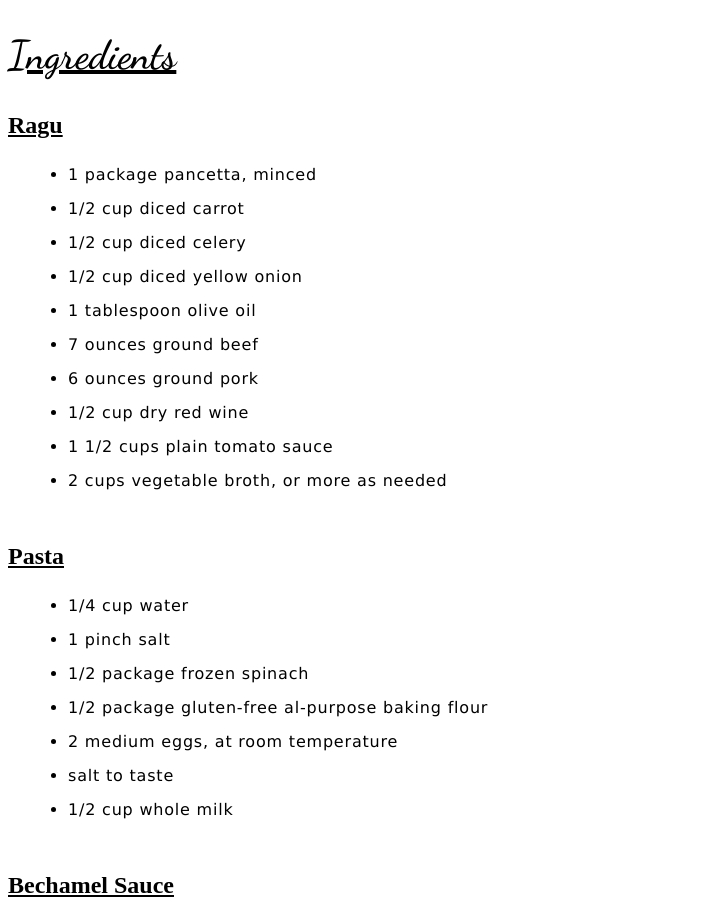
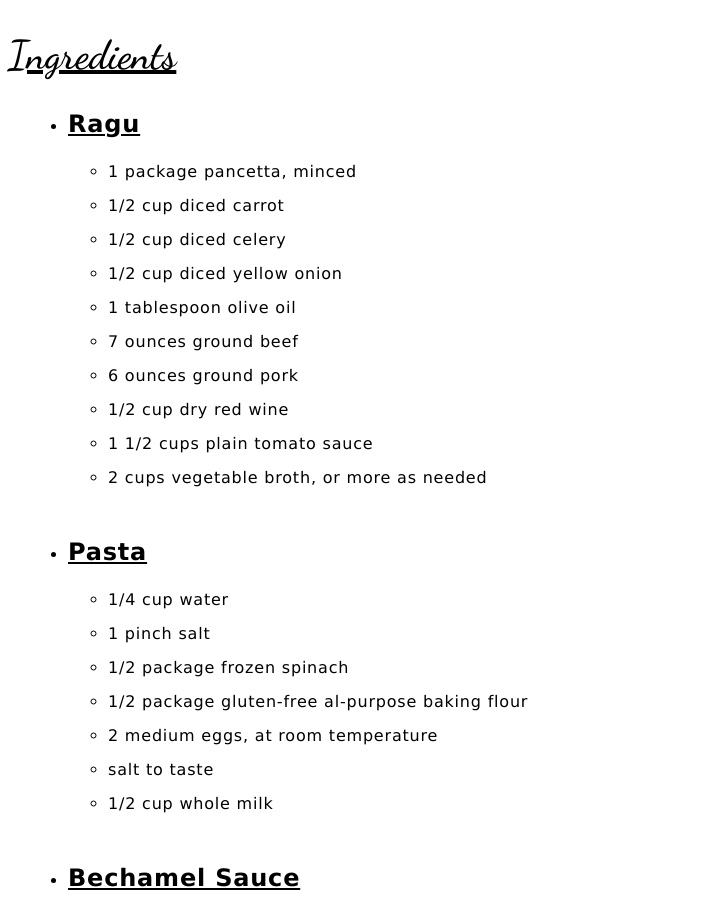
Before and after one commit to ph1lsen/odin_recipes, a plain HTML site: page recipes/lasagna.html in a window 1280 px wide. Shown: the part 716-1627 px from the top of the page, without its empty margins (0-715 px from the left). Drawn offline with Linux system fonts and the light colour scheme.

Commit message:
Changed the Ingredients List to a nested List

```diff
--- a/recipes/lasagna.html
+++ b/recipes/lasagna.html
@@ -23,7 +23,8 @@
             These are a must. The ragu is an authentic sauce, simple without<br>
              garlic or herbs and spices. Using fresh pasta keeps you from having to pre-boil it.</p>
     <h2>Ingredients</h2>
-    <h3>Ragu</h3>
+    <ul>
+        <li><h3>Ragu</h3></li>
             <ul>
                 <li>1 package pancetta, minced</li>
                 <li>1/2 cup diced carrot</li>
@@ -36,7 +37,7 @@
                 <li>1 1/2 cups plain tomato sauce</li>
                 <li>2 cups vegetable broth, or more as needed</li>
             </ul>
-    <h3>Pasta</h3>
+        <li><h3>Pasta</h3></li>
             <ul>
                 <li>1/4 cup water</li>
                 <li>1 pinch salt</li>
@@ -46,7 +47,7 @@
                 <li>salt to taste</li>
                 <li>1/2 cup whole milk</li>
             </ul>
-    <h3>Bechamel Sauce</h3>
+        <li><h3>Bechamel Sauce</h3></li>
              <ul>
                 <li>1/3 cup unsalted butter</li>
                 <li>1/3 cup gluten-free all-purpose baking flour</li>
@@ -54,6 +55,7 @@
                 <li>1/4 teaspoon ground nutmeg</li>
                 <li>1/8 teaspoon salt</li>
                 <li>1cup finely grated Parmigiano-Reggiano cheese</li>
+            </ul>
     </ul>
     <h2>Steps</h2>
     <ol>
```
Lines whose indentation alone changed are shown as unchanged.
